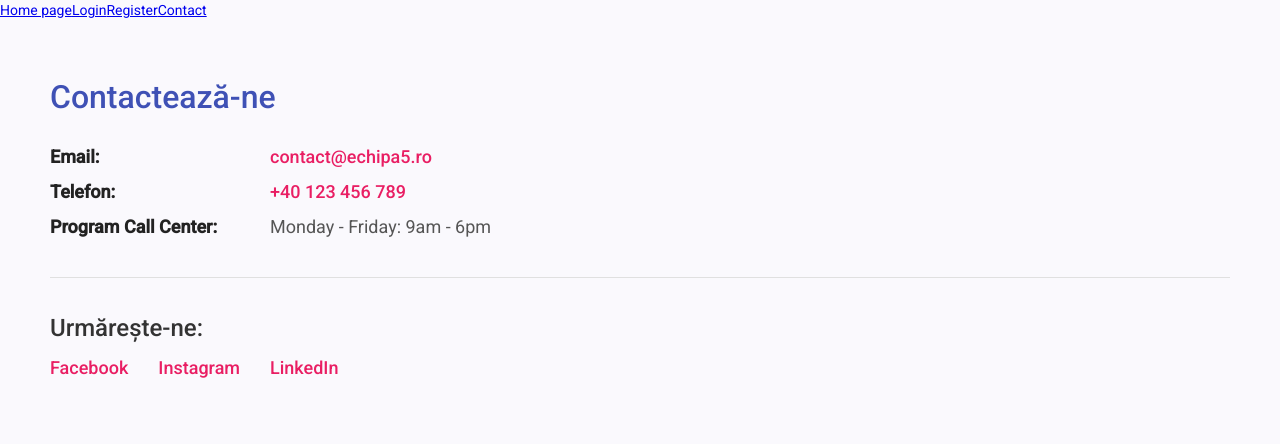
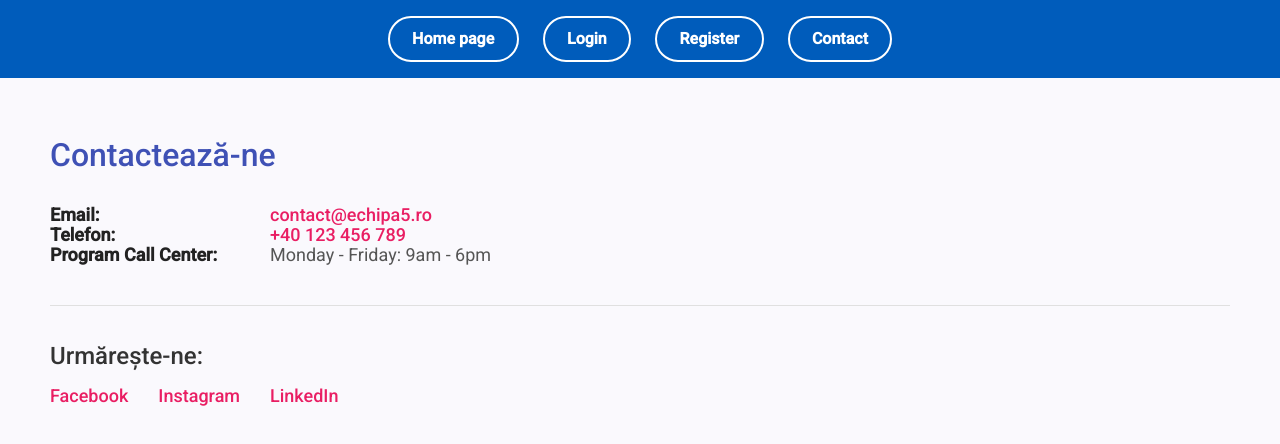
Before and after one commit to cchw01/Practica2026Studenti, an Angular app in the folder frontend/LicitatieFrontend/: page /contact-page in a window 1280 px wide. Shown: the top 444 px of the page. Built offline with nearby package versions, Linux system fonts and the light colour scheme.

Commit message:
Add flexbox styling to contact page and navbar buttons

```diff
--- a/frontend/LicitatieFrontend/src/app/app.css
+++ b/frontend/LicitatieFrontend/src/app/app.css
@@ -0,0 +1,34 @@
+.navbar {
+  display: flex;
+  justify-content: center;
+  align-items: center;
+  gap: 1.5rem;
+  padding: 1rem 2rem;
+  background-color: var(--mat-sys-primary);
+}
+
+.navbar a {
+  color: white;
+  text-decoration: none;
+  padding: 0.7rem 1.4rem;
+  border: 2px solid white;
+  border-radius: 25px;
+  background-color: transparent;
+
+  font-weight: 600;
+  font-size: 1rem;
+
+  transition: all 0.3s ease;
+}
+
+.navbar a:hover {
+  background-color: white;
+  color: var(--mat-sys-primary);
+  transform: translateY(-3px);
+  box-shadow: 0 5px 15px rgba(0,0,0,0.2);
+}
+
+.navbar a:active {
+  transform: translateY(0);
+  box-shadow: none;
+}
--- a/frontend/LicitatieFrontend/src/app/app.html
+++ b/frontend/LicitatieFrontend/src/app/app.html
@@ -1,5 +1,5 @@
 
-<nav>
+<nav class="navbar">
     <a routerLink="/home-page">Home page</a>
      <a routerLink="/login-page">Login</a>
      <a routerLink="/register-page">Register</a>
--- a/frontend/LicitatieFrontend/src/app/menu-item/contact-page/contact-page.css
+++ b/frontend/LicitatieFrontend/src/app/menu-item/contact-page/contact-page.css
@@ -19,10 +19,17 @@
   font-weight: 500;
 }
 
-.contact-details {
+.contact-content {
   display: flex;
-  flex-direction: column;
-  gap: 15px; /* Spațiere uniformă între rânduri */
+  flex-wrap: wrap;
+  gap: 40px;
+  justify-content: space-between;
+}
+
+.contact-details,
+.social-media-section {
+  flex: 1;
+  min-width: 280px;
 }
 
 .detail-item {
```
